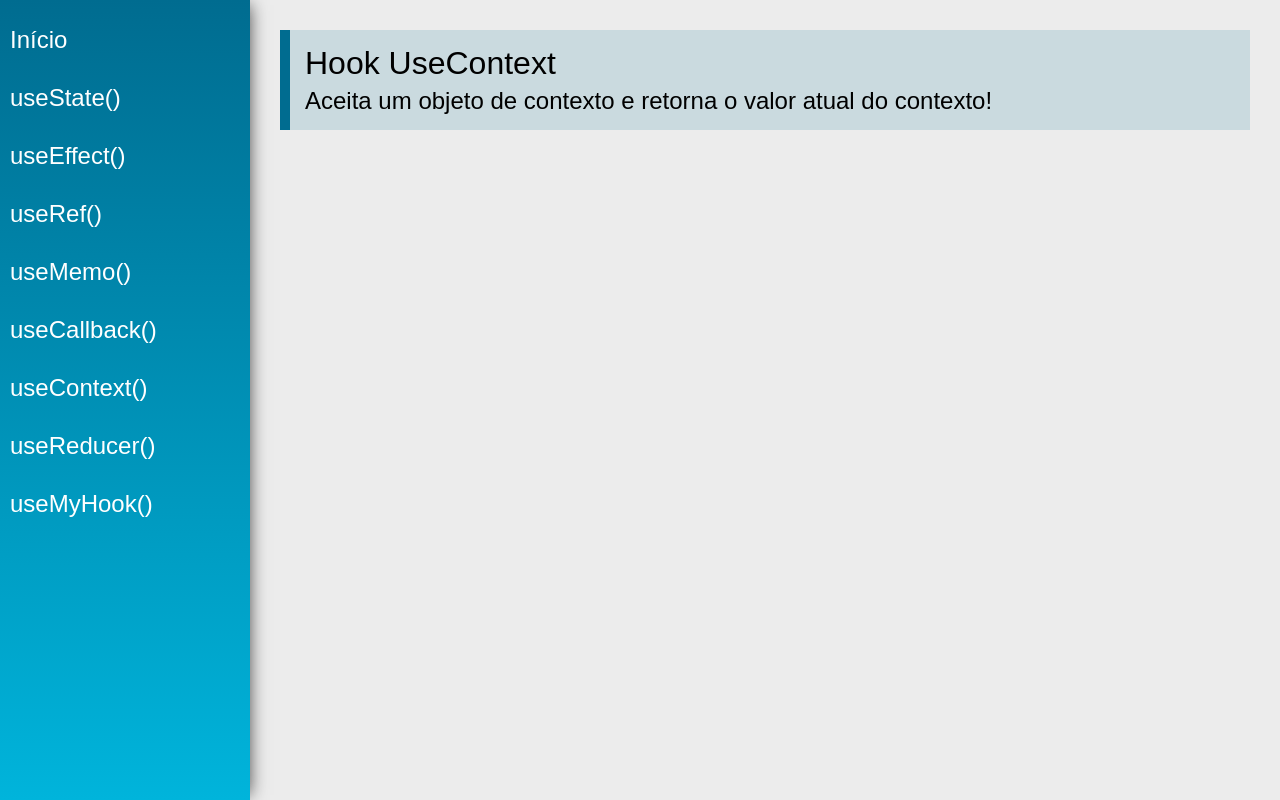
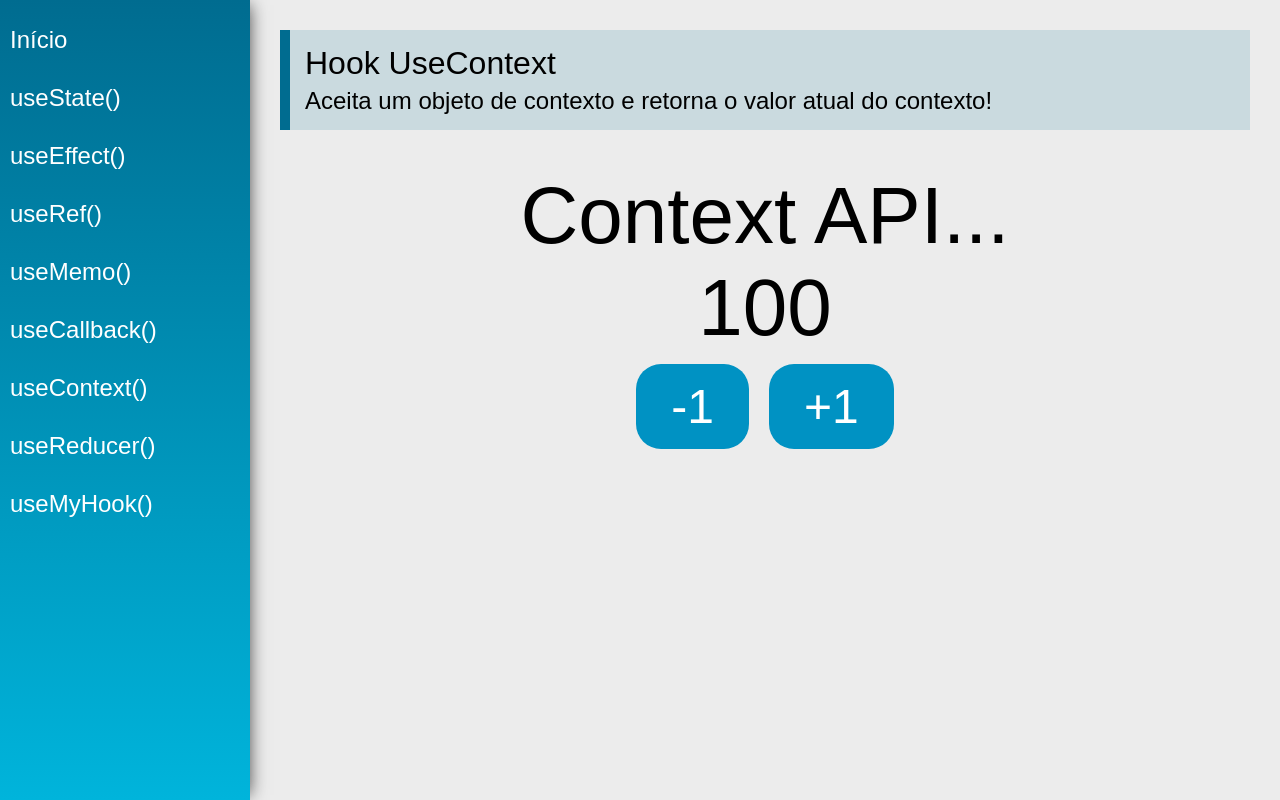
Before and after one commit to BrenoOliveira2002/hooks-react, a React (Create React App) app: page /useContext in a window 1280 px wide. Built offline with nearby package versions, Linux system fonts and the light colour scheme.

Commit message:
UseContext #01

```diff
--- /dev/null
+++ b/src/data/DataContext.js
@@ -0,0 +1,11 @@
+import React from 'react'
+
+export const data = {
+
+    number: 100,
+    text: "Context API..."
+}
+
+ const DataContext = React.createContext(data)
+
+ export default DataContext
--- a/src/views/App.jsx
+++ b/src/views/App.jsx
@@ -1,19 +1,23 @@
 import './App.css'
 import React from 'react'
-import { BrowserRouter as Router } from  'react-router-dom'
-
+import { BrowserRouter as Router } from 'react-router-dom'
+import {useState} from 'react'
 import Menu from '../components/layout/Menu'
 import Content from '../components/layout/Content'
+import DataContext, {data} from '../data/DataContext'
 
 const App = props => {
 
+    const [state, setState] = useState(data)
     return (
+        <DataContext.Provider value ={{state, setState}}>
         <div className="App">
             <Router>
                 <Menu />
                 <Content />
             </Router>
         </div>
+        </DataContext.Provider>
     )
 }
 
--- a/src/views/examples/UseContext.jsx
+++ b/src/views/examples/UseContext.jsx
@@ -1,13 +1,39 @@
-import React from 'react'
+import React, { useContext } from 'react'
 import PageTitle from '../../components/layout/PageTitle'
+import DataContext from '../../data/DataContext'
 
 const UseContext = (props) => {
+
+    useContext(DataContext)
+
+    const {state, setState } = useContext(DataContext)
+
+    function addNumber(delta) {
+        setState({
+            ...state,
+            number: state.number + delta
+        })
+
+    }
     return (
         <div className="UseContext">
             <PageTitle
                 title="Hook UseContext"
-                subtitle="Aceita um objeto de contexto e retorna o valor atual do contexto!"
-            />
+                subtitle="Aceita um objeto de contexto e retorna o valor atual do contexto!" />
+
+                <div className="center">
+                    <span className="text">{state.text}</span>
+                    <span className="text">{state.number}</span>
+
+                    <div>
+                        <button className="btn"
+                        onClick={() => addNumber(-1)}> -1</button>
+
+                        <button className="btn"
+                        onClick={() => addNumber(+1)}> +1</button>
+
+                    </div>
+                </div>
         </div>
     )
 }
```
Lines whose indentation alone changed are shown as unchanged.
